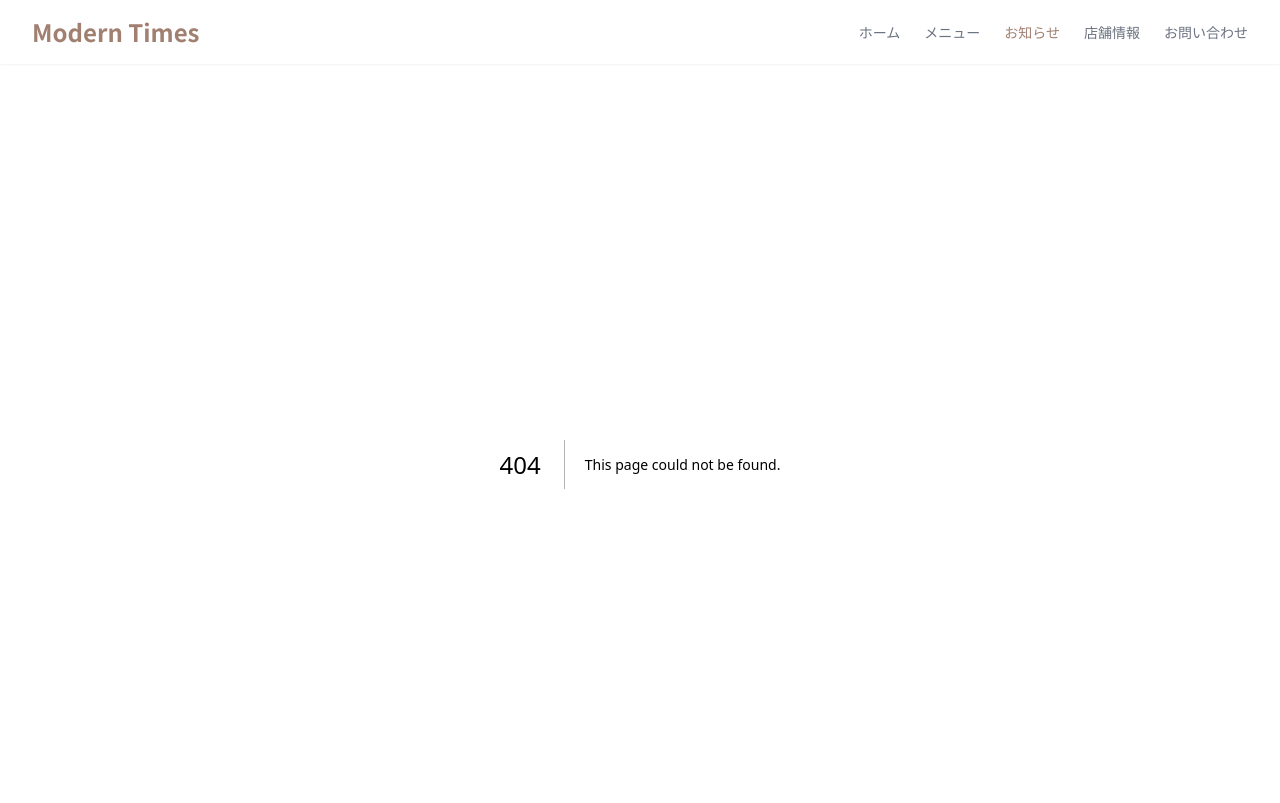
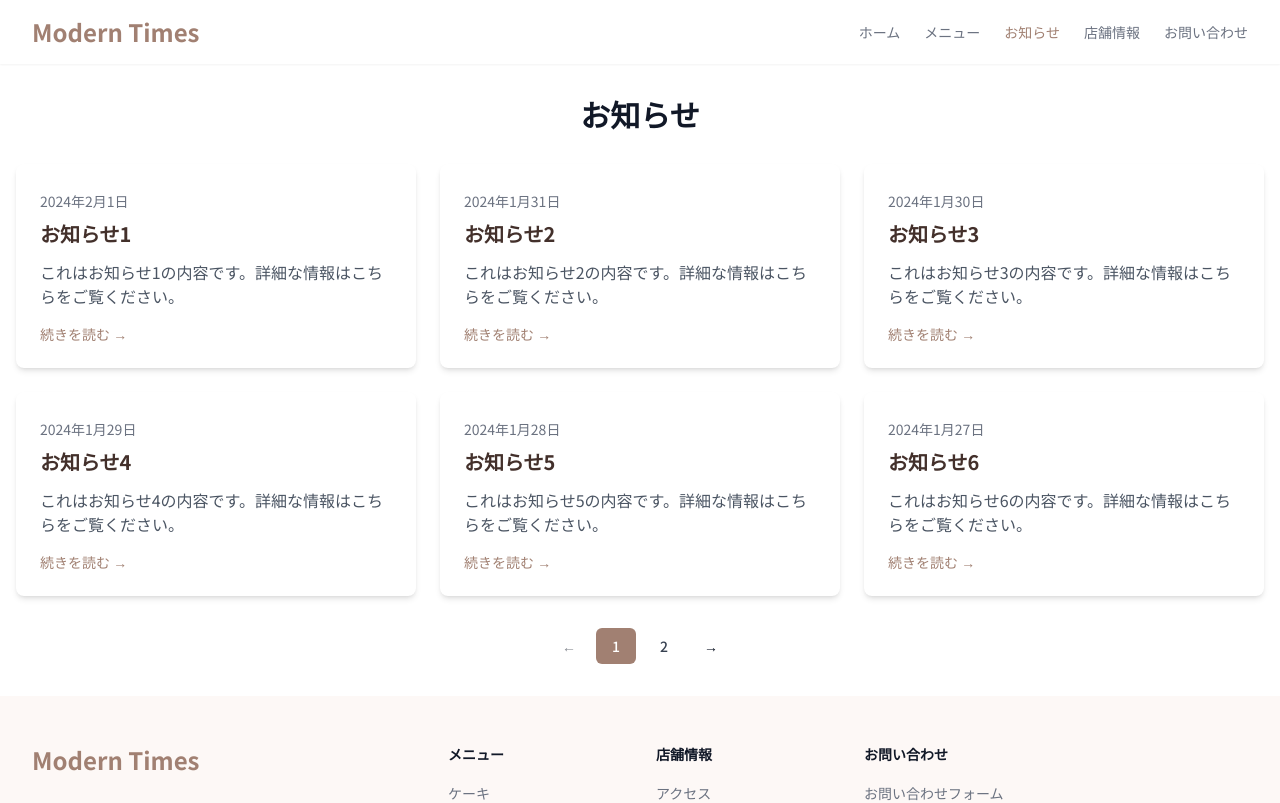
Before and after one commit to angle-create/modern_times-website, a Next.js app: page /news in a window 1280 px wide. Before the commit this address had no page. Shown: the top 803 px of the page. Built offline with nearby package versions, Linux system fonts and the light colour scheme.

Commit message:
feat: お知らせページの実装（一覧・詳細・ページネーション）

```diff
--- /dev/null
+++ b/src/app/news/[id]/page.tsx
@@ -0,0 +1,63 @@
+import { Metadata } from 'next'
+import Link from 'next/link'
+
+type Props = {
+  params: {
+    id: string
+  }
+}
+
+// TODO: APIから実際のデータを取得するように変更
+async function getNewsById(id: string) {
+  return {
+    id: parseInt(id),
+    title: `お知らせ${id}`,
+    content: `これはお知らせ${id}の詳細な内容です。\n\n商品やサービスに関する重要なお知らせをご確認いただけます。\n\nご不明な点がございましたら、お問い合わせフォームよりお気軽にご連絡ください。`,
+    publishedAt: new Date(2024, 1, 1).toISOString(),
+  }
+}
+
+export async function generateMetadata({ params }: Props): Promise<Metadata> {
+  const news = await getNewsById(params.id)
+  return {
+    title: `${news.title} - Modern Times`,
+    description: news.content.slice(0, 100),
+  }
+}
+
+export default async function NewsDetailPage({ params }: Props) {
+  const news = await getNewsById(params.id)
+  const formattedDate = new Date(news.publishedAt).toLocaleDateString('ja-JP', {
+    year: 'numeric',
+    month: 'long',
+    day: 'numeric',
+  })
+
+  return (
+    <div className="container mx-auto px-4 py-8">
+      <article className="max-w-2xl mx-auto">
+        <div className="mb-8">
+          <Link
+            href="/news"
+            className="text-brown-600 hover:text-brown-700 flex items-center gap-1"
+          >
+            ← お知らせ一覧に戻る
+          </Link>
+        </div>
+        <header className="mb-8">
+          <time dateTime={news.publishedAt} className="text-gray-500">
+            {formattedDate}
+          </time>
+          <h1 className="text-3xl font-bold text-brown-900 mt-2">
+            {news.title}
+          </h1>
+        </header>
+        <div className="prose prose-brown max-w-none">
+          {news.content.split('\n').map((paragraph, index) => (
+            <p key={index}>{paragraph}</p>
+          ))}
+        </div>
+      </article>
+    </div>
+  )
+}
--- /dev/null
+++ b/src/app/news/page.tsx
@@ -0,0 +1,16 @@
+import { Metadata } from 'next'
+import { NewsList } from '@/components/news/news-list'
+
+export const metadata: Metadata = {
+  title: 'お知らせ - Modern Times',
+  description: 'Modern Timesからのお知らせ一覧です。新商品情報や営業時間の変更などをご確認いただけます。',
+}
+
+export default function NewsPage() {
+  return (
+    <div className="container mx-auto px-4 py-8">
+      <h1 className="text-3xl font-bold text-center mb-8">お知らせ</h1>
+      <NewsList />
+    </div>
+  )
+}
--- /dev/null
+++ b/src/components/news/news-card.tsx
@@ -0,0 +1,37 @@
+import Link from 'next/link'
+
+type NewsCardProps = {
+  news: {
+    id: number
+    title: string
+    content: string
+    publishedAt: string
+  }
+}
+
+export function NewsCard({ news }: NewsCardProps) {
+  const formattedDate = new Date(news.publishedAt).toLocaleDateString('ja-JP', {
+    year: 'numeric',
+    month: 'long',
+    day: 'numeric',
+  })
+
+  return (
+    <Link href={`/news/${news.id}`}>
+      <article className="bg-white rounded-lg shadow-md overflow-hidden hover:shadow-lg transition-shadow">
+        <div className="p-6">
+          <time dateTime={news.publishedAt} className="text-sm text-gray-500">
+            {formattedDate}
+          </time>
+          <h2 className="text-xl font-semibold text-brown-900 mt-2 mb-3">
+            {news.title}
+          </h2>
+          <p className="text-gray-600 line-clamp-3">{news.content}</p>
+          <div className="mt-4 text-brown-600 text-sm font-medium">
+            続きを読む →
+          </div>
+        </div>
+      </article>
+    </Link>
+  )
+}
--- /dev/null
+++ b/src/components/news/news-list.tsx
@@ -0,0 +1,74 @@
+'use client'
+
+import { useState, useEffect } from 'react'
+import Link from 'next/link'
+import { NewsCard } from './news-card'
+import { Pagination } from '@/components/ui/pagination'
+
+type News = {
+  id: number
+  title: string
+  content: string
+  publishedAt: string
+}
+
+export function NewsList() {
+  const [news, setNews] = useState<News[]>([])
+  const [loading, setLoading] = useState(true)
+  const [currentPage, setCurrentPage] = useState(1)
+  const [totalPages, setTotalPages] = useState(1)
+  const itemsPerPage = 6
+
+  useEffect(() => {
+    const fetchNews = async () => {
+      try {
+        // TODO: APIからデータを取得するように変更
+        const dummyNews = Array.from({ length: 12 }, (_, i) => ({
+          id: i + 1,
+          title: `お知らせ${i + 1}`,
+          content: `これはお知らせ${i + 1}の内容です。詳細な情報はこちらをご覧ください。`,
+          publishedAt: new Date(2024, 1, 1 - i).toISOString(),
+        }))
+
+        setNews(dummyNews)
+        setTotalPages(Math.ceil(dummyNews.length / itemsPerPage))
+        setLoading(false)
+      } catch (error) {
+        console.error('Failed to fetch news:', error)
+        setLoading(false)
+      }
+    }
+
+    fetchNews()
+  }, [])
+
+  const paginatedNews = news.slice(
+    (currentPage - 1) * itemsPerPage,
+    currentPage * itemsPerPage
+  )
+
+  if (loading) {
+    return (
+      <div className="flex justify-center items-center min-h-[400px]">
+        <div className="text-gray-500">読み込み中...</div>
+      </div>
+    )
+  }
+
+  return (
+    <div>
+      <div className="grid gap-6 md:grid-cols-2 lg:grid-cols-3">
+        {paginatedNews.map((item) => (
+          <NewsCard key={item.id} news={item} />
+        ))}
+      </div>
+      <div className="mt-8">
+        <Pagination
+          currentPage={currentPage}
+          totalPages={totalPages}
+          onPageChange={setCurrentPage}
+        />
+      </div>
+    </div>
+  )
+}
--- /dev/null
+++ b/src/components/ui/pagination.tsx
@@ -0,0 +1,54 @@
+type PaginationProps = {
+  currentPage: number
+  totalPages: number
+  onPageChange: (page: number) => void
+}
+
+export function Pagination({
+  currentPage,
+  totalPages,
+  onPageChange,
+}: PaginationProps) {
+  const pages = Array.from({ length: totalPages }, (_, i) => i + 1)
+
+  return (
+    <nav className="flex justify-center" aria-label="ページネーション">
+      <ul className="flex items-center gap-2">
+        <li>
+          <button
+            onClick={() => onPageChange(currentPage - 1)}
+            disabled={currentPage === 1}
+            className="px-3 py-2 rounded-md text-sm font-medium disabled:opacity-50 disabled:cursor-not-allowed hover:bg-brown-50"
+            aria-label="前のページ"
+          >
+            ←
+          </button>
+        </li>
+        {pages.map((page) => (
+          <li key={page}>
+            <button
+              onClick={() => onPageChange(page)}
+              className={`px-4 py-2 rounded-md text-sm font-medium ${
+                currentPage === page
+                  ? 'bg-brown-600 text-white'
+                  : 'text-gray-700 hover:bg-brown-50'
+              }`}
+            >
+              {page}
+            </button>
+          </li>
+        ))}
+        <li>
+          <button
+            onClick={() => onPageChange(currentPage + 1)}
+            disabled={currentPage === totalPages}
+            className="px-3 py-2 rounded-md text-sm font-medium disabled:opacity-50 disabled:cursor-not-allowed hover:bg-brown-50"
+            aria-label="次のページ"
+          >
+            →
+          </button>
+        </li>
+      </ul>
+    </nav>
+  )
+}
```
